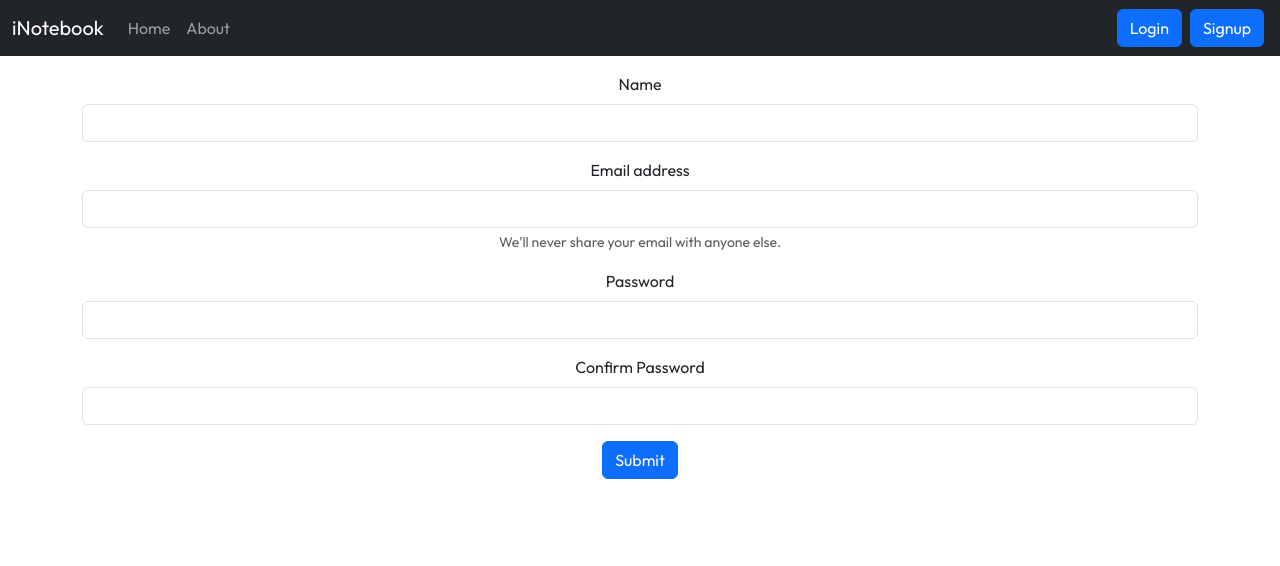
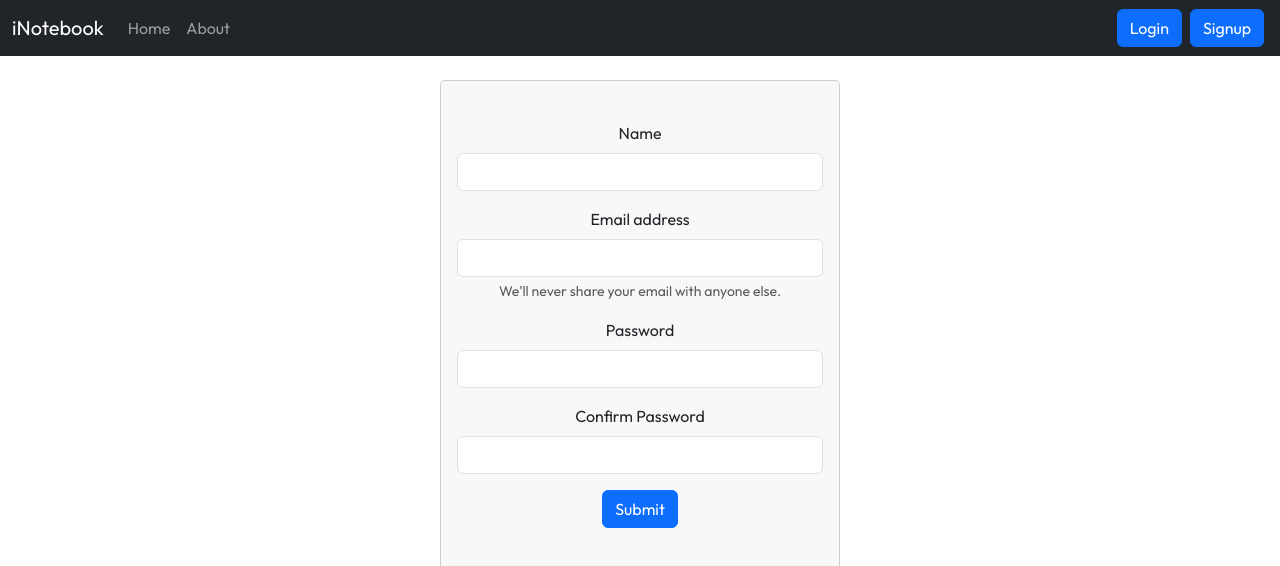
Before and after one commit to Laraib007/MERN-stack, a React (Create React App) app: page /Signup in a window 1280 px wide. Shown: the top 566 px of the page. Built offline with nearby package versions, Linux system fonts and the light colour scheme.

Commit message:
creating signup page eyecatch

```diff
--- a/src/components/Signup.js
+++ b/src/components/Signup.js
@@ -29,8 +29,8 @@ const onChange = (e)=>{
   setCredentials({...credentials, [e.target.name]: e.target.value})
 }
 return (
-  <div>
-    <form onSubmit={handleSubmit}>
+  <div style={{width: "25rem", height: "31rem"}} className={`card mt-4 card-header nav container`}>
+    <form style={{marginTop: "2rem"}} onSubmit={handleSubmit}>
 <div className="mb-3">
   <label htmlFor="exampleInputEmail1" className="form-label">Name</label>
   <input type="text" className="form-control" id="name" name='name' aria-describedby="emailHelp"  onChange={onChange} value={credentials.name} required minLength={5}/>
```
